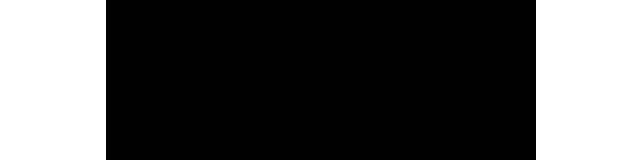
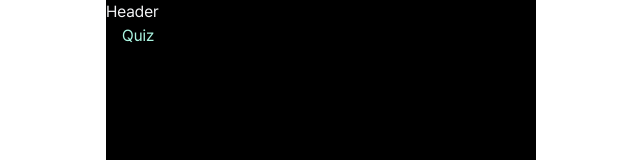
Before and after one commit to dnd-side-project/dnd-11th-10-frontend, a Next.js app: page /quiz in a window 1280 px wide. Before the commit this address had no page. Shown: the top 160 px of the page, without its empty margins (319-959 px from the left). Built offline with nearby package versions, Linux system fonts and the light colour scheme.

Commit message:
feat: quiz페이지 레이아웃 구성

```diff
--- /dev/null
+++ b/src/app/quiz/layout.tsx
@@ -0,0 +1,15 @@
+import Header from '@/components/domain/quiz/Header'
+import React from 'react'
+
+type LayoutProps = {
+  children: React.ReactNode
+}
+
+export default function QuizLayout({ children }: LayoutProps) {
+  return (
+    <>
+      <Header />
+      <div className="h-fit px-4">{children}</div>
+    </>
+  )
+}
--- /dev/null
+++ b/src/app/quiz/page.tsx
@@ -0,0 +1,7 @@
+import React from 'react'
+
+function Quiz() {
+  return <div className="text-primary-100">Quiz</div>
+}
+
+export default Quiz
--- /dev/null
+++ b/src/components/domain/quiz/Header.tsx
@@ -0,0 +1,7 @@
+import React from 'react'
+
+function Header() {
+  return <div className='text-gray-100'>Header</div>
+}
+
+export default Header
```
